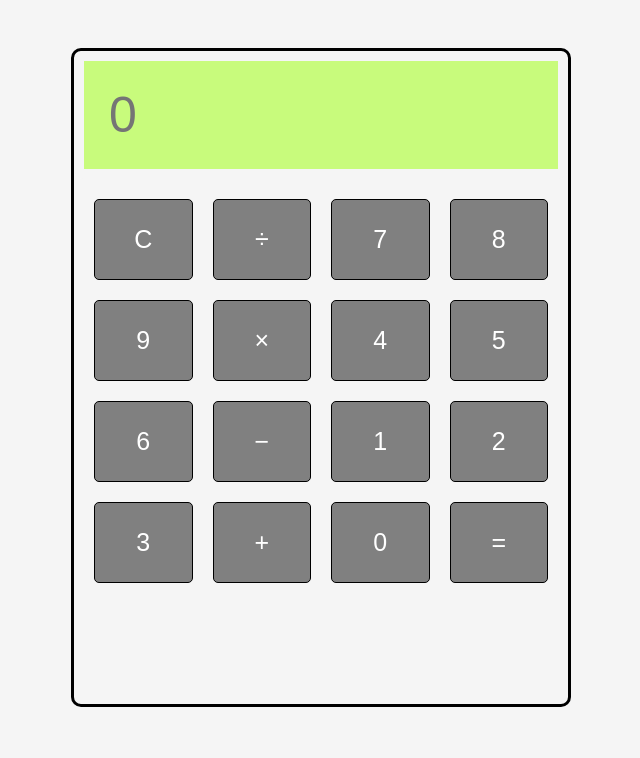
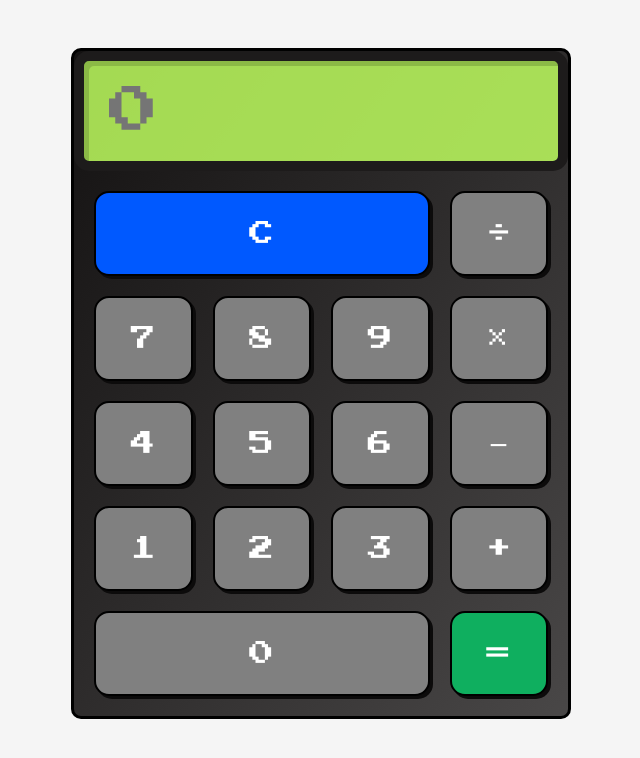
Before and after one commit to tatek1993/CSS-Grid-Calculator, a plain HTML site: page index.html in a window 1280 px wide. Shown: the whole page, without its empty margins (319-959 px from the left). Drawn offline with Linux system fonts and the light colour scheme.

Commit message:
completed styling grid, continued css styling to add dimension

```diff
--- a/index.css
+++ b/index.css
@@ -1,28 +1,34 @@
 * {
     box-sizing: border-box;
+    font-family: 'Press Start 2P', cursive;
 }
 
 body {
     background-color: whitesmoke;
     padding: 40px;
+
 }
 .calculator {
     max-width: 500px;
     margin: 0 auto;
     border: 3px solid black;
     border-radius: 10px;
+    background-color: rgb(59, 58, 58);
+    background-image: linear-gradient(to bottom right, rgb(19, 17, 17), rgb(73, 71, 71));
 
 }
 
 .display {
-    background: rgba(172, 255, 47, 0.609);
+    background: rgba(191, 255, 95, 0.842);
     border: none;
-    box-shadow: none;
+    box-shadow: inset 5px 5px rgba(135, 180, 68, 0.842);
     width: 100%;
-    border: 10px solid whitesmoke;
+    border: 10px solid rgb(29, 27, 27);
     padding: 25px;
     font-size: 50px;
-    border-radius: 10px;
+    border-radius: 15px;
+    font-family: 'Press Start 2P', cursive;
+
 }
 
 .button-layout {
@@ -34,13 +40,22 @@ body {
 
 .button {
     background: gray;
-    border: 1px solid black;
+    border: 2px solid black;
     padding: 25px;
     font-size: 25px;
-    border-radius: 5px;
+    border-radius: 15px;
     color: white;
+    box-shadow: 3px 3px rgb(12, 11, 11);
 }
 
 .long-button {
+    grid-column: span 3;
+}
 
+.clear {
+    background-color: rgb(0, 89, 255);
 }
+
+.equals {
+    background-color: rgb(15, 175, 95);
+}
--- a/index.html
+++ b/index.html
@@ -3,6 +3,8 @@
 
 <head>
     <link rel="stylesheet" href="index.css" media="screen" />
+    <link href="https://fonts.googleapis.com/css?family=Audiowide|Press+Start+2P|Share+Tech+Mono&display=swap"
+        rel="stylesheet">
 </head>
 
 <body>
```
